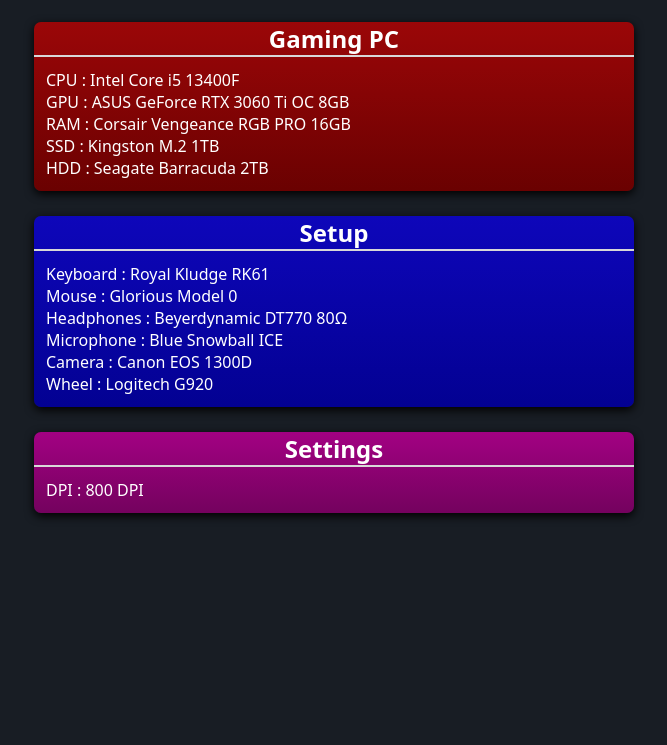
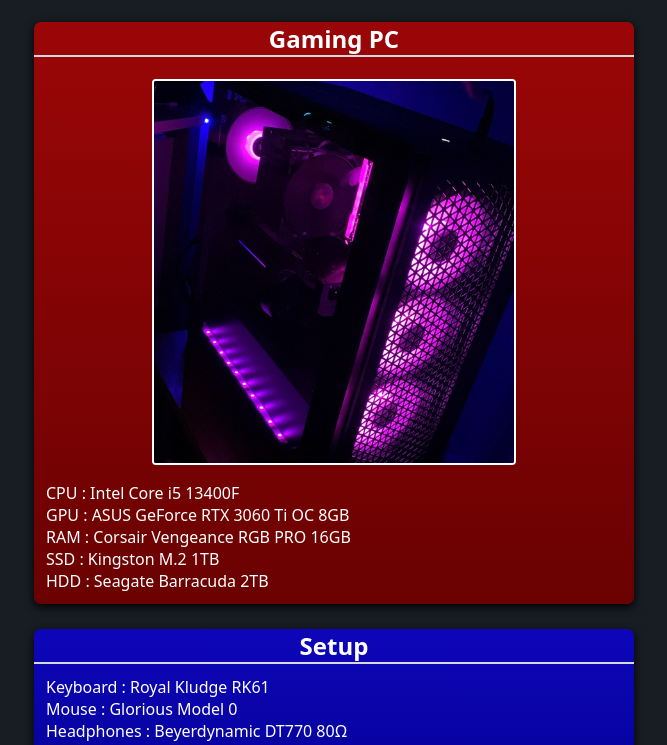
Before and after one commit to MaxiAmZocken/maxiamzocken.github.io, a plain HTML site: page tech.html in a window 1280 px wide. Shown: the part 46-791 px from the top of the page, without its empty margins (306-973 px from the left). Drawn offline with Linux system fonts and the light colour scheme.

Commit message:
added picture

```diff
--- a/style.css
+++ b/style.css
@@ -112,6 +112,12 @@
     padding: 12px;
 }
 
+.pcimg {
+    max-width: 60%;
+    border-radius: 4px;
+    border: solid white 2px;
+}
+
 @media only screen and (max-width: 620px) {
     .box {
       max-width: 95%;
--- a/tech.html
+++ b/tech.html
@@ -17,6 +17,8 @@
     <div class="box box1">
         <h2>Gaming PC</h2>
         <hr color="#d8d8d8">
+        <br>
+        <img class="pcimg" src="pictures/pc.jpg" alt="">
         <div class="list">
             CPU : Intel Core i5 13400F <br>
             GPU : ASUS GeForce RTX 3060 Ti OC 8GB <br>
```
Also changed, not shown: pictures/PC.JPG (added).
